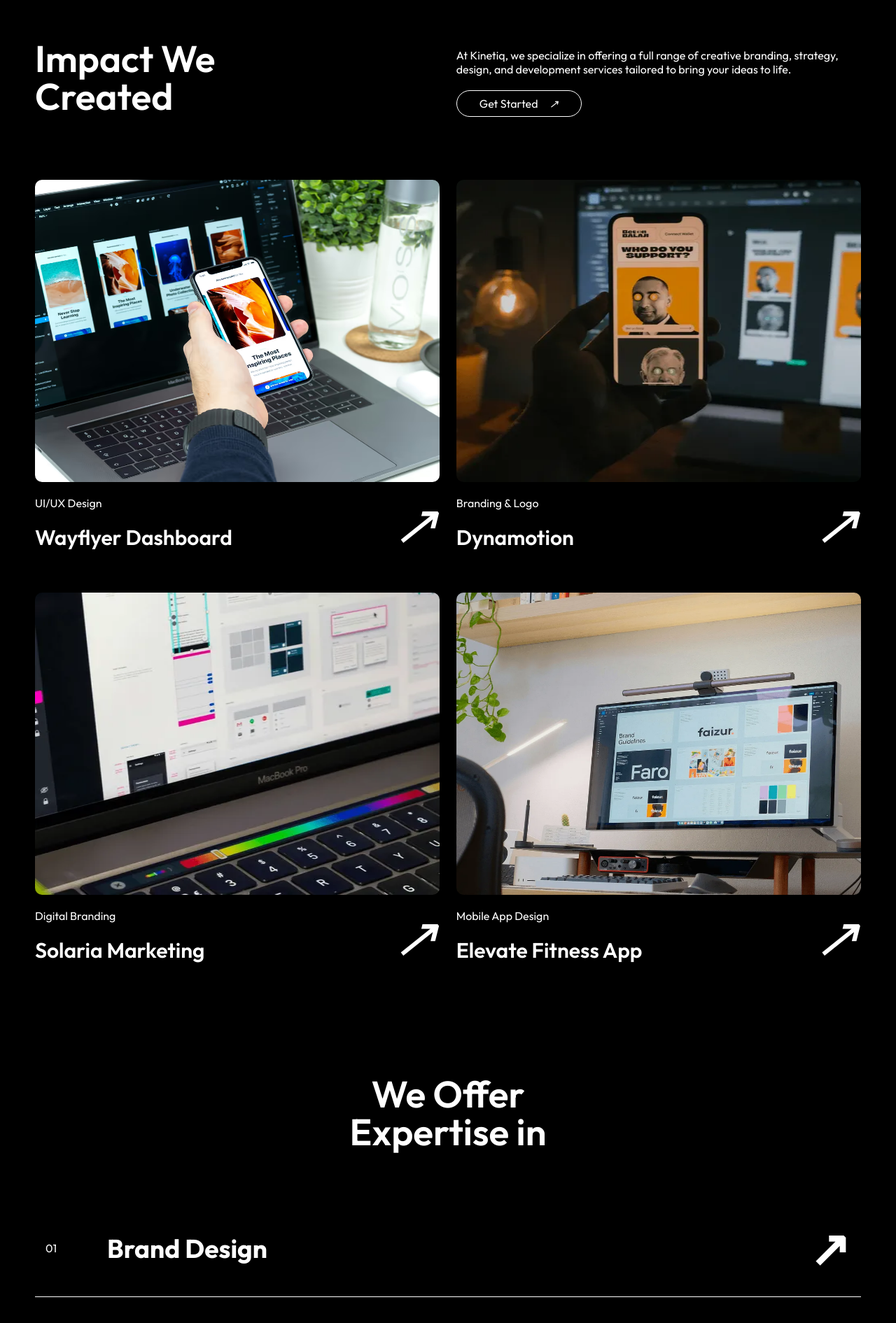
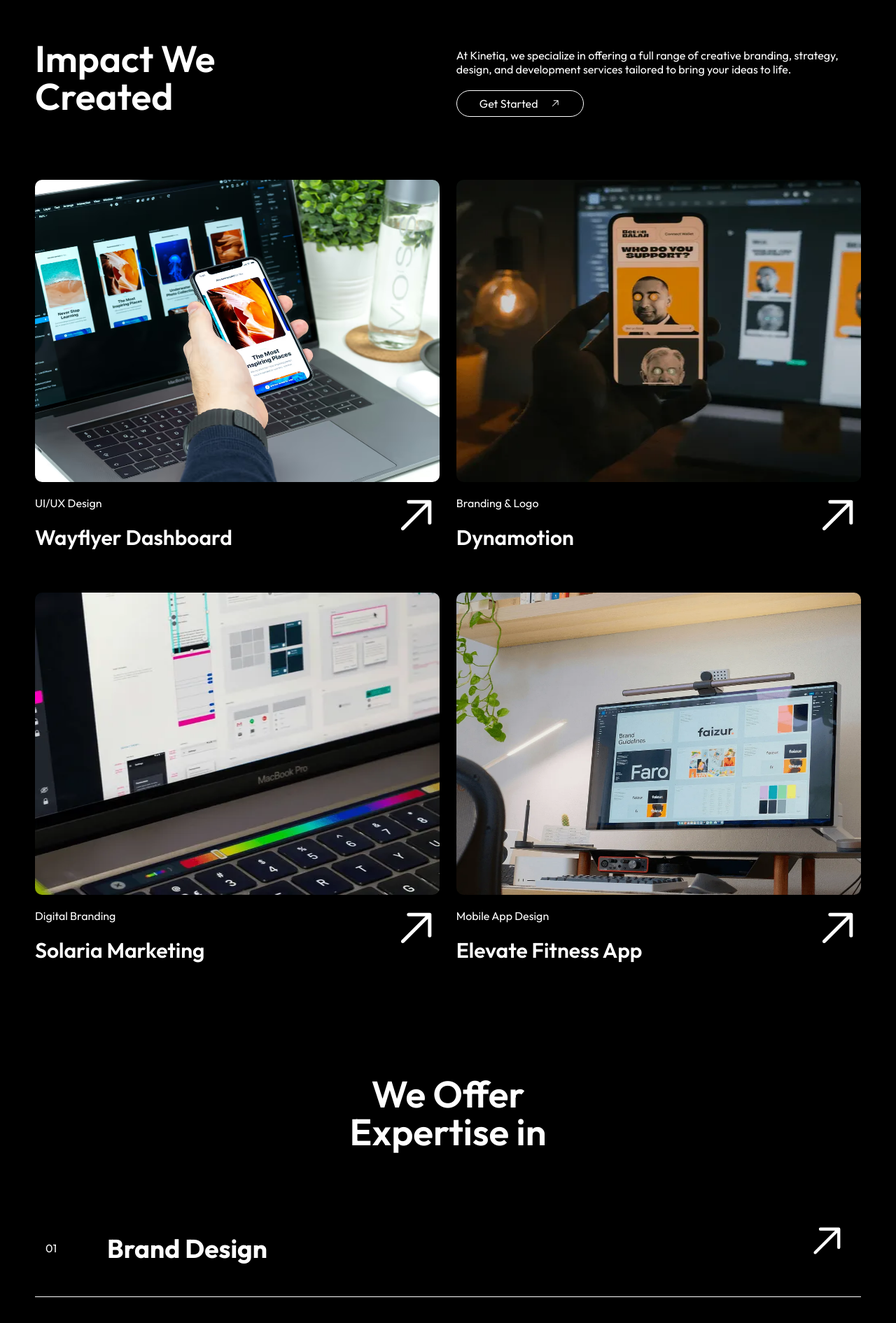
Before and after one commit to Nilesh3115/Sutariya-Group-React-App, a React (Vite) app: page / in a window 1280 px wide. Shown: the part 1960-3851 px from the top of the page at 70% size. Built offline with nearby package versions, Linux system fonts and the light colour scheme.

Commit message:
Testimonial Section Updated

```diff
--- a/src/App.css
+++ b/src/App.css
@@ -321,6 +321,12 @@
     transition: background-color .5s, color .5s;
 }
 
+.btn-s i{
+    display: flex;
+    align-items: center;
+    justify-content: center;
+}
+
 .btn-s:hover {
     background-color: #065b69;
 }
@@ -412,23 +418,26 @@
 }
 
 .card:hover i {
-    transition: 0.9s;
-    font-size: 20px;
+    transition: 0.5s;
+    font-size: 30px;
+    align-items: center;
 }
 
 .card:hover .arrow {
     background-color: #065b69;
-    transition: 0.9s;
+    transition: 0.5s;
+    /* align-items: center;
+    justify-content: center; */
 }
 
 .card:hover .txt-wrap {
     color: #065b69;
-    transition: 0.9s;
+    transition: 0.5s;
 }
 
 .card:hover .txt-wrap h4 {
     color: #065b69;
-    transition: 0.9s;
+    transition: 0.5s;
 }
 
 
@@ -587,10 +596,12 @@
 
 /* Slides */
 .mySlides {
-  display: none;
+  /* display: none; */
   padding: 80px;
   text-align: center;
 }
+
+
 
 /* Next & previous buttons */
 .prev{
--- a/src/components/Experties/ExpertiesSection.jsx
+++ b/src/components/Experties/ExpertiesSection.jsx
@@ -1,3 +1,5 @@
+import { GoArrowUpRight } from "react-icons/go";
+
 import { useState } from "react";
 
 const ExpertiseSection = () => {
@@ -66,7 +68,7 @@
                 <span className="num">{item.num}</span>
                 <span>{item.title}</span>
               </div>
-              <span className="arroww">↗</span>
+              <span className="arroww"><GoArrowUpRight /></span>
               <img
                 src={item.img}
                 alt={item.title}
--- /dev/null
+++ b/src/components/Testimonials/Testimonials.jsx
@@ -0,0 +1,63 @@
+import { useState } from "react";
+
+const testimonials = [
+    {
+        id: 1,
+        name: "- Ernest Hemingway",
+        // quote: "CEO, CompanyX",
+        text: "Their words are a testament to our commitment to excellence, creativity, and customer-centric approach. We're honored to have been a part of their projects and look forward to the opportunity of working with you.",
+        // image: "https://via.placeholder.com/80",
+    },
+    {
+        id: 2,
+        name: "- Ernest Hemingway",
+        // quote: "CEO, CompanyX",
+        text: "Working with Kinetiq was an absolute game-changer for our business. Their team brought creativity, professionalism, and innovation to every step of the project. Our brand has never looked better!",
+        // image: "https://via.placeholder.com/80",
+    },
+    {
+        id: 3,
+        name: "- Ernest Hemingway",
+        // quote: "CEO, CompanyX",
+        text: "Kinetiq took our ideas and elevated them beyond what we imagined. The team’s passion and dedication were evident in every interaction, and the final deliverables were outstanding.",
+        // image: "https://via.placeholder.com/80",
+    },
+];
+
+const Testimonials = () => {
+    const [current, setCurrent] = useState(0);
+
+    const prevSlide = () => {
+        setCurrent((prev) => (prev === 0 ? testimonials.length - 1 : prev - 1));
+    };
+
+    const nextSlide = () => {
+        setCurrent((prev) => (prev === testimonials.length - 1 ? 0 : prev + 1));
+    };
+
+    return (
+
+        <section className="testimonials section-p1 section-mw">
+            <h2>Worldwide Trust Built on Excellence</h2>
+            <div className="testimonial-content-img">
+                <div className="test-left">
+                    <img src="./images/68767a21fe51d132a838140f_testimony-image-1.webp" alt="" />
+                </div>
+
+
+                <div className="slideshow-container">
+                    <div className="mySlides">
+                        <q>{testimonials[current].text}</q>
+                        <p className="author">{testimonials[current].name}</p>
+                    </div>
+
+                    {/* Controls */}
+                    <a className="prev" onClick={prevSlide}>&#10094;</a>
+                    <a className="next" onClick={nextSlide}>&#10095;</a>
+                </div>
+            </div>
+        </section>
+    );
+};
+
+export default Testimonials;
--- a/src/components/Work/WorkSection.jsx
+++ b/src/components/Work/WorkSection.jsx
@@ -1,3 +1,8 @@
+import { GoArrowUpRight } from "react-icons/go";
+
+
+
+
 const WorkSection = () => {
     return (
 
@@ -18,7 +23,7 @@
                 strategy, design, and development services tailored to bring your ideas to life.
             </p>
             <button className="btn-s">
-                Get Started <i>↗</i>
+                Get Started <i><GoArrowUpRight /></i>
             </button>
         </div>
     </div>
@@ -40,7 +45,8 @@
                 </div>
                 {/* <!-- Arrow Icon (Clickable Link/Action) --> */}
                 <div className="arrow">
-                    <i>↗</i>
+                     <i><GoArrowUpRight /></i>
+                    {/* <i><GoArrowUpRight /></i> */}
                 </div>
             </div>
         </div>
@@ -56,7 +62,7 @@
                     <h3>Dynamotion</h3>
                 </div>
                 <div className="arrow">
-                    <i>↗</i>
+                    <i><GoArrowUpRight /></i>
                 </div>
             </div>
         </div>
@@ -72,7 +78,7 @@
                     <h3>Solaria Marketing</h3>
                 </div>
                 <div className="arrow">
-                    <i>↗</i>
+                    <i><GoArrowUpRight /></i>
                 </div>
             </div>
         </div>
@@ -88,7 +94,7 @@
                     <h3>Elevate Fitness App</h3>
                 </div>
                 <div className="arrow">
-                    <i>↗</i>
+                    <i><GoArrowUpRight /></i>
                 </div>
             </div>
         </div>
--- a/src/pages/Home.jsx
+++ b/src/pages/Home.jsx
@@ -2,6 +2,7 @@
 import ExpertiseSection from "../components/Experties/ExpertiesSection";
 import HeroSection from "../components/Hero/HeroSection";
 import ServicesSection from "../components/Services/ServicesSection";
+import Testimonials from "../components/Testimonials/Testimonials";
 import WorkSection from "../components/Work/WorkSection";
 
 
@@ -14,7 +15,9 @@
 
             <WorkSection />
 
-            <ExpertiseSection/>
+            <ExpertiseSection />
+
+            <Testimonials />
         </>
     );
 }
```
